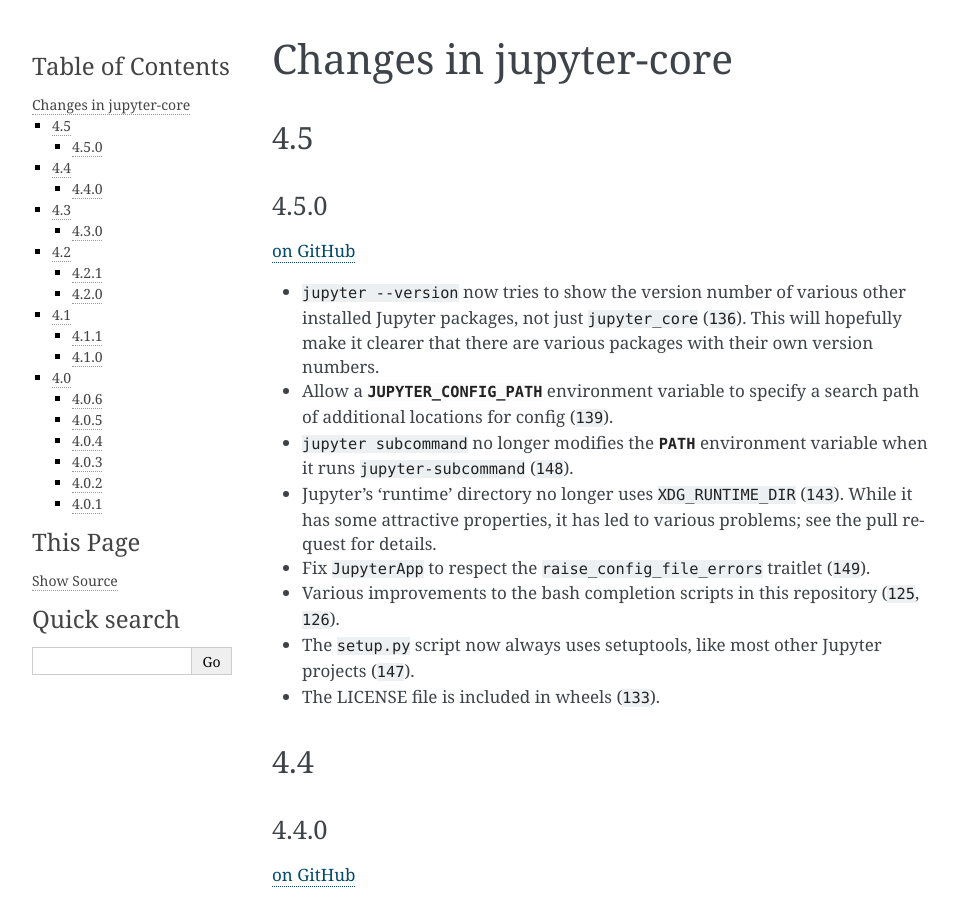
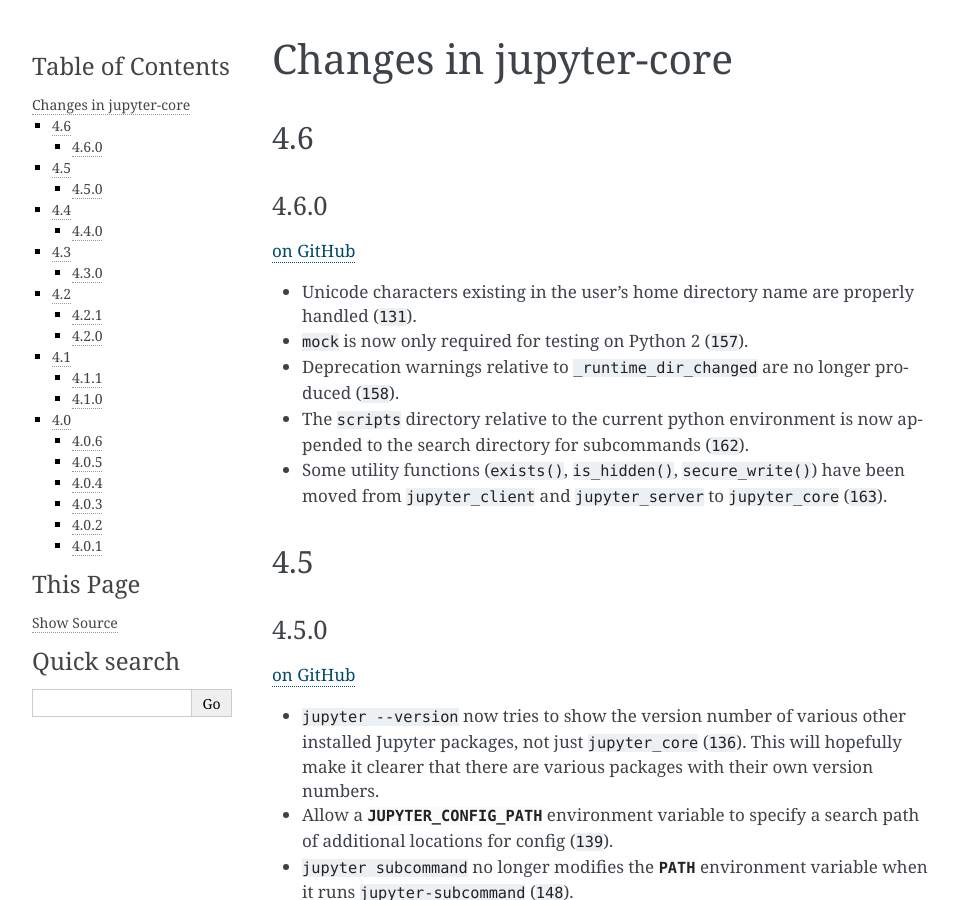
Before and after one commit to jupyter/jupyter_core, a Sphinx documentation site: the page built from docs/changelog.rst, in a window 1280 px wide and 900 px high. Shown: the whole window, without its empty margins (148-1105 px from the left). Built offline with Sphinx 7.4.7, drawn with Linux system fonts in a browser that asks for light colours; cross-references to code outside the pages are shown as plain code.

Commit message:
Changelog for 4.6.0

```diff
--- a/docs/changelog.rst
+++ b/docs/changelog.rst
@@ -1,5 +1,25 @@
 Changes in jupyter-core
 =======================
+
+4.6
+---
+
+4.6.0
+~~~~~
+
+`on
+GitHub <https://github.com/jupyter/jupyter_core/releases/tag/4.6.0>`__
+
+- Unicode characters existing in the user's home directory name are properly
+  handled (:ghpull:`131`).
+- ``mock`` is now only required for testing on Python 2 (:ghpull:`157`).
+- Deprecation warnings relative to ``_runtime_dir_changed`` are no longer
+  produced (:ghpull:`158`).
+- The ``scripts`` directory relative to the current python environment is
+  now appended to the search directory for subcommands (:ghpull:`162`).
+- Some utility functions (``exists()``, ``is_hidden()``, ``secure_write()``)
+  have been moved from ``jupyter_client`` and ``jupyter_server`` to
+  ``jupyter_core`` (:ghpull:`163`).
 
 4.5
 ---
```
Also changed, not shown: 1 other file.
